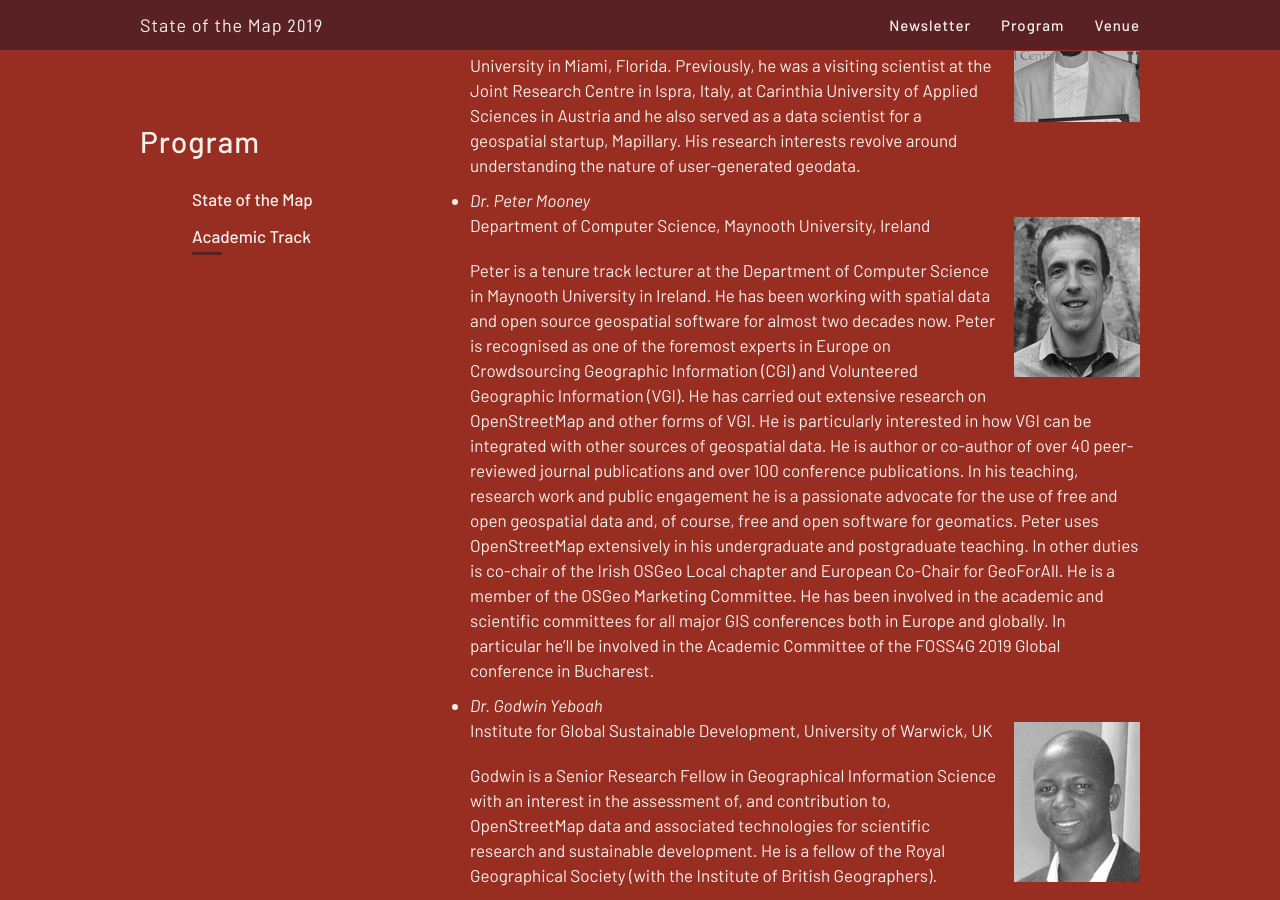
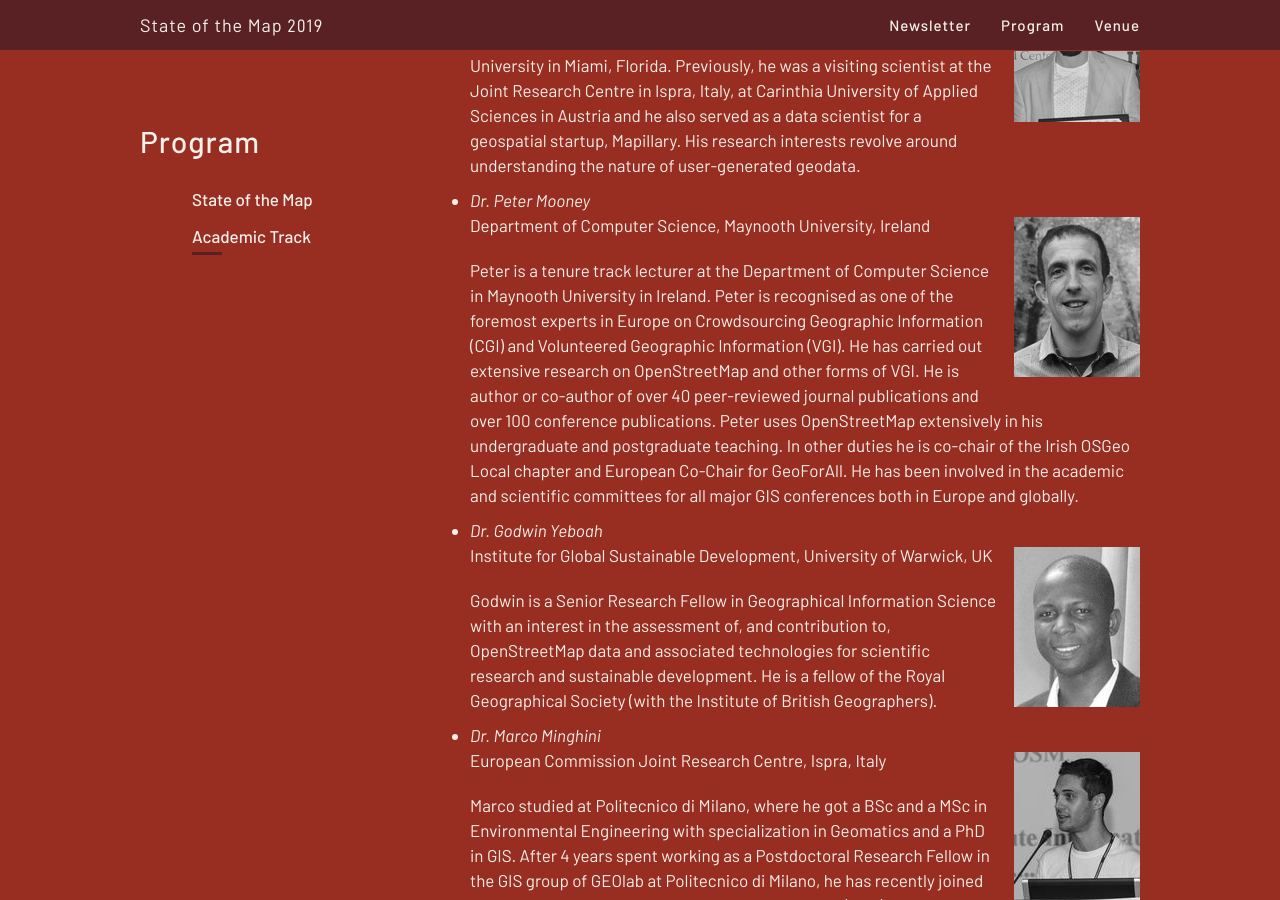
Before and after one commit to openstreetmap/stateofthemap-2019, a Jekyll site: the page built from program/index.md, in a window 1280 px wide and 900 px high, scrolled down 765 px. Built offline with Jekyll 4.4.1, drawn with Linux system fonts in a browser that asks for light colours.

Commit message:
try to have bio texts of similar lengths

```diff
--- a/program/index.md
+++ b/program/index.md
@@ -37,7 +37,7 @@ You can reach the academic track committee via email to <a href="mailto:academic
   <em>Dr. Peter Mooney</em><br>
   Department of Computer Science, Maynooth University, Ireland
 
-  Peter is a tenure track lecturer at the Department of Computer Science in Maynooth University in Ireland. He has been working with spatial data and open source geospatial software for almost two decades now. Peter is recognised as one of the foremost experts in Europe on Crowdsourcing Geographic Information (CGI) and Volunteered Geographic Information (VGI). He has carried out extensive research on OpenStreetMap and other forms of VGI. He is particularly interested in how VGI can be integrated with other sources of geospatial data. He is author or co-author of over 40 peer-reviewed journal publications and over 100 conference publications. In his teaching, research work and public engagement he is a passionate advocate for the use of free and open geospatial data and, of course, free and open software for geomatics. Peter uses OpenStreetMap extensively in his undergraduate and postgraduate teaching. In other duties is co-chair of the Irish OSGeo Local chapter and European Co-Chair for GeoForAll. He is a member of the OSGeo Marketing Committee. He has been involved in the academic and scientific committees for all major GIS conferences both in Europe and globally. In particular he'll be involved in the Academic Committee of the FOSS4G 2019 Global conference in Bucharest.
+  Peter is a tenure track lecturer at the Department of Computer Science in Maynooth University in Ireland. Peter is recognised as one of the foremost experts in Europe on Crowdsourcing Geographic Information (CGI) and Volunteered Geographic Information (VGI). He has carried out extensive research on OpenStreetMap and other forms of VGI. He is author or co-author of over 40 peer-reviewed journal publications and over 100 conference publications. Peter uses OpenStreetMap extensively in his undergraduate and postgraduate teaching. In other duties he is co-chair of the Irish OSGeo Local chapter and European Co-Chair for GeoForAll. He has been involved in the academic and scientific committees for all major GIS conferences both in Europe and globally.
 
 * <img class="bio-pic" src="../img/bios/yeboah.jpg">
   <em>Dr. Godwin Yeboah</em><br>
```
